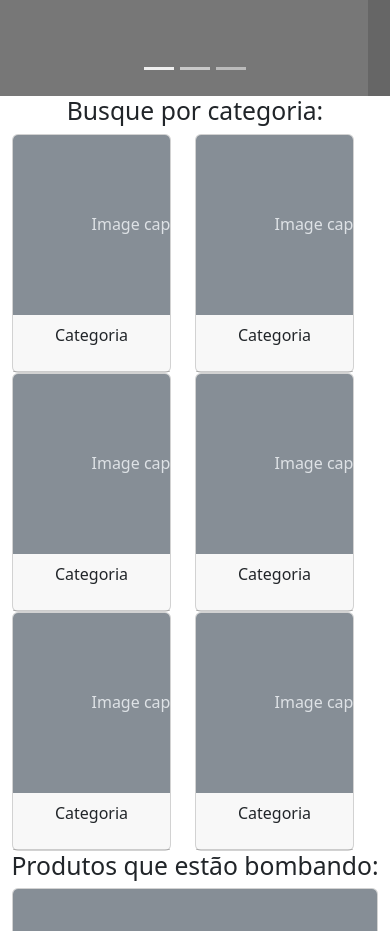
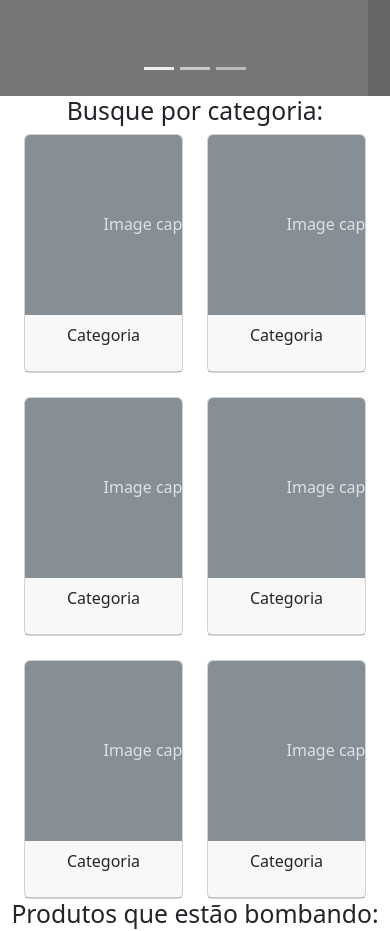
Before and after one commit to julio-gazoli/alura-bootstrap5-meteora, a plain HTML site: page index.html in a window 390 px wide. Shown: the part 360-1291 px from the top of the page. Drawn offline with nearby package versions, Linux system fonts and the light colour scheme.

Commit message:
Grid e Breakpoints

```diff
--- a/index.html
+++ b/index.html
@@ -110,9 +110,9 @@
 
     <h2 class="text-center">Busque por categoria:</h2>
 
-    <div class="container row">
+    <div class="container row mx-auto g-4">
 
-        <div class="col-6">
+        <div class="col-6 col-md-4 col-xxl-2">
             <div class="card">
                 <svg class="bd-placeholder-img card-img-top" width="100%" height="180"
                     xmlns="http://www.w3.org/2000/svg" role="img" aria-label="Placeholder: Image cap"
@@ -128,7 +128,7 @@
             </div>
         </div>
 
-            <div class="col-6">
+        <div class="col-6 col-md-4 col-xxl-2">
             <div class="card">
                 <svg class="bd-placeholder-img card-img-top" width="100%" height="180"
                     xmlns="http://www.w3.org/2000/svg" role="img" aria-label="Placeholder: Image cap"
@@ -144,7 +144,7 @@
             </div>
         </div>
 
-            <div class="col-6">
+        <div class="col-6 col-md-4 col-xxl-2">
             <div class="card">
                 <svg class="bd-placeholder-img card-img-top" width="100%" height="180"
                     xmlns="http://www.w3.org/2000/svg" role="img" aria-label="Placeholder: Image cap"
@@ -160,7 +160,7 @@
             </div>
         </div>
 
-            <div class="col-6">
+        <div class="col-6 col-md-4 col-xxl-2">
             <div class="card">
                 <svg class="bd-placeholder-img card-img-top" width="100%" height="180"
                     xmlns="http://www.w3.org/2000/svg" role="img" aria-label="Placeholder: Image cap"
@@ -176,7 +176,7 @@
             </div>
         </div>
 
-            <div class="col-6">
+        <div class="col-6 col-md-4 col-xxl-2">
             <div class="card">
                 <svg class="bd-placeholder-img card-img-top" width="100%" height="180"
                     xmlns="http://www.w3.org/2000/svg" role="img" aria-label="Placeholder: Image cap"
@@ -192,7 +192,7 @@
             </div>
         </div>
 
-            <div class="col-6">
+        <div class="col-6 col-md-4 col-xxl-2">
             <div class="card">
                 <svg class="bd-placeholder-img card-img-top" width="100%" height="180"
                     xmlns="http://www.w3.org/2000/svg" role="img" aria-label="Placeholder: Image cap"
@@ -207,21 +207,21 @@
                 </div>
             </div>
         </div>
+
     </div>
 
     <h2 class="text-center">Produtos que estão bombando:</h2>
 
     <div class="container">
         <div class="card">
-                <svg class="bd-placeholder-img card-img-top" width="100%" height="180"
-                    xmlns="http://www.w3.org/2000/svg" role="img" aria-label="Placeholder: Image cap"
-                    preserveAspectRatio="xMidYMid slice" focusable="false">
+            <svg class="bd-placeholder-img card-img-top" width="100%" height="180" xmlns="http://www.w3.org/2000/svg"
+                role="img" aria-label="Placeholder: Image cap" preserveAspectRatio="xMidYMid slice" focusable="false">
                 <title>Placeholder</title>
                 <rect width="100%" height="100%" fill="#868e96"></rect><text x="50%" y="50%" fill="#dee2e6"
                     dy=".3em">Image cap</text>
             </svg>
 
-                <d </div>iv class="card-body">
+            <div class="card-body">
                 <h5 class="card-title">Produto</h5>
                 <p class="card-text">Some quick example text to build on the card title and make up the bulk of the
                     card's content.</p>
@@ -314,6 +314,7 @@
                 <a href="#" class="btn btn-primary">Ver mais</a>
             </div>
         </div>
+
     </div>
 
     <script src="https://cdn.jsdelivr.net/npm/bootstrap@5.3.0-alpha2/dist/js/bootstrap.bundle.min.js"
```
Lines whose indentation alone changed are shown as unchanged.
